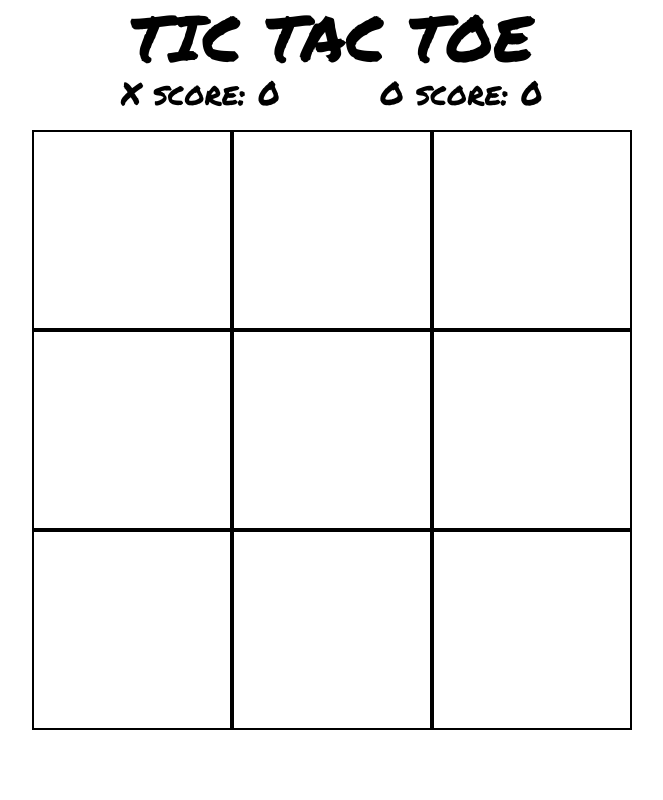
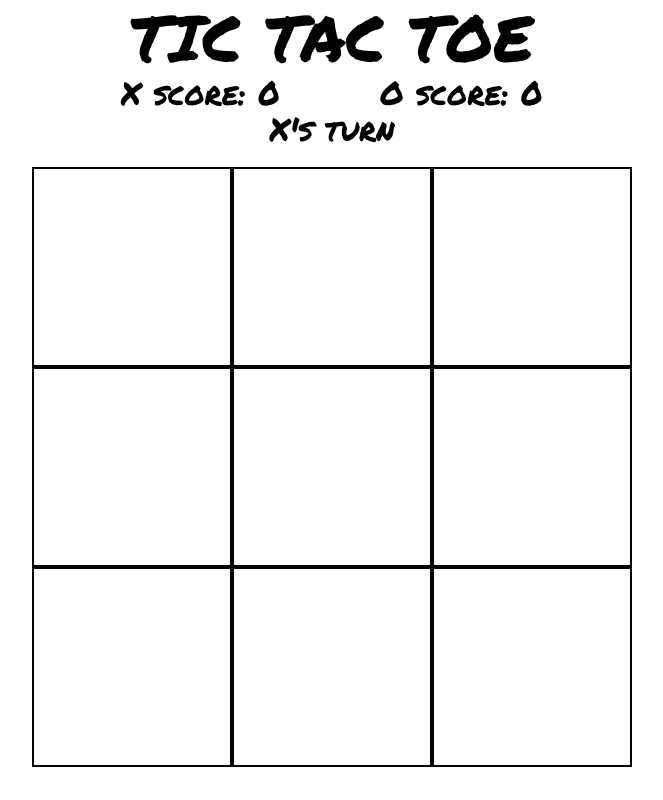
Before and after one commit to dangoodie/tic-tac-toe, a website: page index.html in a window 1280 px wide. Shown: the whole page, without its empty margins (308-971 px from the left). Drawn offline with Linux system fonts and the light colour scheme.

Commit message:
now displaying the active player

```diff
--- a/app.js
+++ b/app.js
@@ -104,12 +104,14 @@ function DisplayController() {
   const boardDiv = document.querySelector(".board");
   const xScoreSpan = document.querySelector(".x-score-num");
   const oScoreSpan = document.querySelector(".o-score-num");
+  const output = document.querySelector(".output");
 
   function updateScreen() {
     boardDiv.textContent = "";
 
     const board = game.getBoard();
     const activePlayer = game.getActivePlayer();
+    output.textContent = `${activePlayer.getSide().toUpperCase()}'s turn`
 
     const scores = game.getScores();
     xScoreSpan.textContent = scores.xScore;
--- a/css/style.css
+++ b/css/style.css
@@ -32,5 +32,10 @@
   display: flex;
   gap: 100px;
   font-size: 2rem;
-  margin-bottom: 20px;
+
 }
+
+.output {
+   margin-bottom: 20px;
+   font-size: 2rem;
+}
--- a/index.html
+++ b/index.html
@@ -15,6 +15,7 @@
         <div class="x-score">X score: <span class="x-score-num">0</span></div>
         <div class="o-score">O score: <span class="o-score-num">0</span></div>
       </div>
+      <div class="output"></div>
       <div class="board">
       </div>
     </div>
```
